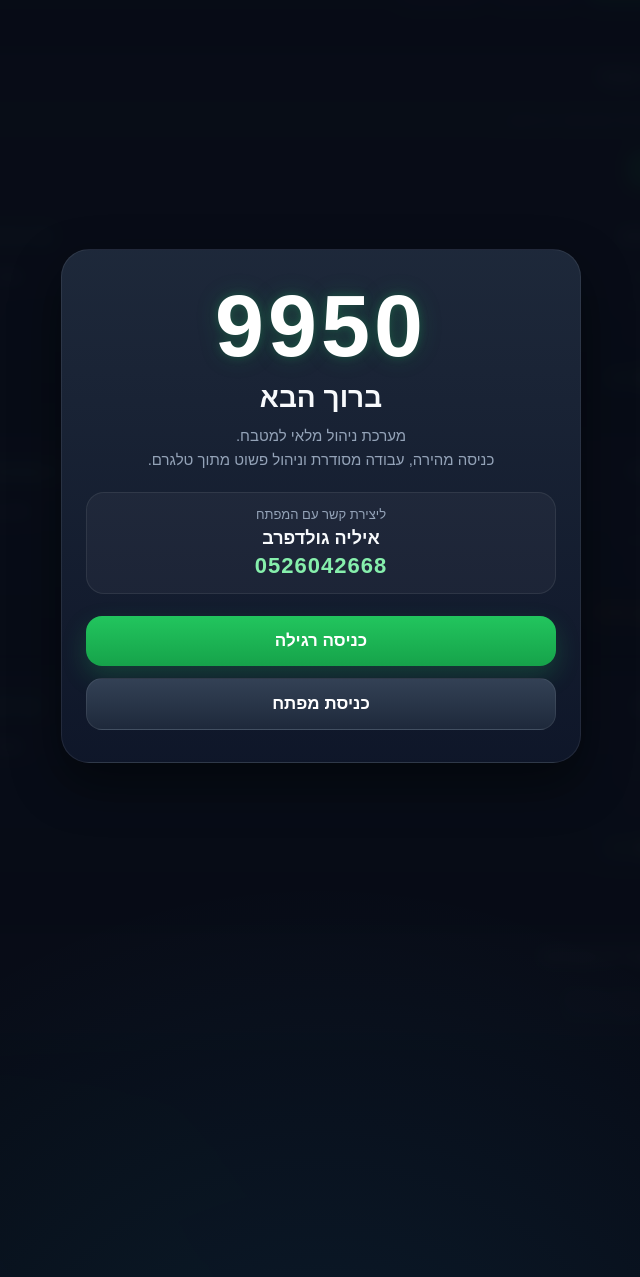
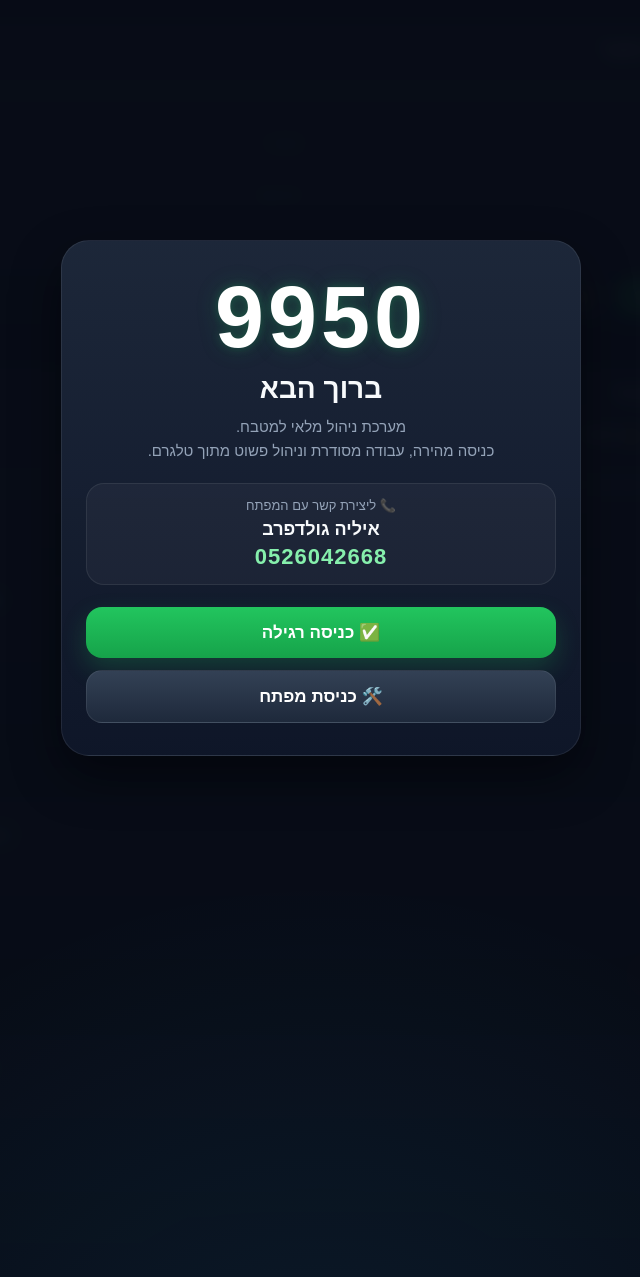
Before and after one commit to ifigolds/9950, a FastAPI app: page / in a window 1280 px wide. Shown: the part 499-1776 px from the top of the page, without its empty margins (319-959 px from the left). Run offline with FastAPI, Linux system fonts and the light colour scheme; data comes from the database, SQL or seed files in the repository; some libraries are stand-ins or nearby versions.

Commit message:
Improve user dashboard UI with icons

```diff
--- a/templates/index.html
+++ b/templates/index.html
@@ -9,12 +9,14 @@
     :root {
       --bg: #0f172a;
       --card: #1e293b;
+      --card-2: #243247;
       --text: #f8fafc;
       --muted: #94a3b8;
       --line: rgba(255,255,255,0.08);
       --primary: #22c55e;
       --danger: #ef4444;
       --warn: #f59e0b;
+      --info: #38bdf8;
       --shadow: 0 12px 30px rgba(0,0,0,0.28);
     }
 
@@ -36,11 +38,11 @@
     }
 
     .container {
-      max-width: 760px;
+      max-width: 860px;
       margin: 0 auto;
     }
 
-    .header, .card, .form-box {
+    .header, .card, .form-box, .welcome-box {
       background: linear-gradient(180deg, rgba(30,41,59,0.95), rgba(15,23,42,0.96));
       border: 1px solid var(--line);
       box-shadow: var(--shadow);
@@ -82,13 +84,13 @@
     }
 
     .stat-value {
-      font-size: 20px;
-      font-weight: 700;
+      font-size: 22px;
+      font-weight: 800;
     }
 
     .section-title {
-      font-size: 18px;
-      font-weight: 700;
+      font-size: 19px;
+      font-weight: 800;
       margin: 0 0 12px 0;
     }
 
@@ -107,6 +109,11 @@
       border-radius: 14px;
       padding: 12px 14px;
       outline: none;
+    }
+
+    .input::placeholder,
+    .search::placeholder {
+      color: #7c8aa0;
     }
 
     .btn {
@@ -133,7 +140,10 @@
       color: white;
     }
 
-    .grid { display: grid; gap: 12px; }
+    .grid {
+      display: grid;
+      gap: 12px;
+    }
 
     .product-head {
       display: flex;
@@ -143,7 +153,10 @@
       margin-bottom: 10px;
     }
 
-    .product-name { font-size: 18px; font-weight: 800; }
+    .product-name {
+      font-size: 18px;
+      font-weight: 800;
+    }
 
     .product-qty {
       font-size: 15px;
@@ -164,10 +177,18 @@
       padding: 6px 0;
     }
 
-    .row:last-child { border-bottom: none; }
+    .row:last-child {
+      border-bottom: none;
+    }
 
-    .label { color: var(--muted); }
-    .value { font-weight: 600; text-align: left; }
+    .label {
+      color: var(--muted);
+    }
+
+    .value {
+      font-weight: 600;
+      text-align: left;
+    }
 
     .status {
       margin-top: 12px;
@@ -281,8 +302,6 @@
       border-radius: 28px;
       padding: 32px 24px;
       text-align: center;
-      background: linear-gradient(180deg, rgba(30,41,59,0.98), rgba(15,23,42,0.98));
-      border: 1px solid rgba(255,255,255,0.08);
       box-shadow: 0 20px 50px rgba(0,0,0,0.45);
     }
 
@@ -390,6 +409,105 @@
       color: #7dd3fc;
     }
 
+    .dashboard-grid {
+      display: grid;
+      grid-template-columns: 1.2fr 1fr;
+      gap: 12px;
+      margin-bottom: 16px;
+    }
+
+    .locations-grid {
+      display: grid;
+      grid-template-columns: repeat(2, 1fr);
+      gap: 12px;
+    }
+
+    .location-card {
+      padding: 14px;
+      border-radius: 18px;
+      background: rgba(255,255,255,0.04);
+      border: 1px solid var(--line);
+      cursor: pointer;
+      transition: transform 0.15s ease, border-color 0.15s ease;
+    }
+
+    .location-card:active {
+      transform: scale(0.98);
+    }
+
+    .location-card.active {
+      border-color: rgba(56,189,248,0.55);
+      box-shadow: 0 0 0 1px rgba(56,189,248,0.18) inset;
+    }
+
+    .location-title {
+      font-size: 17px;
+      font-weight: 800;
+      margin-bottom: 8px;
+    }
+
+    .location-meta {
+      color: var(--muted);
+      font-size: 13px;
+      line-height: 1.5;
+    }
+
+    .alert-list {
+      display: grid;
+      gap: 10px;
+    }
+
+    .alert-item {
+      padding: 12px 14px;
+      border-radius: 16px;
+      background: rgba(245,158,11,0.10);
+      border: 1px solid rgba(245,158,11,0.22);
+    }
+
+    .alert-title {
+      font-weight: 800;
+      margin-bottom: 4px;
+    }
+
+    .alert-sub {
+      color: var(--muted);
+      font-size: 13px;
+    }
+
+    .filter-row {
+      display: flex;
+      gap: 8px;
+      flex-wrap: wrap;
+      margin-bottom: 12px;
+    }
+
+    .chip {
+      border: 1px solid var(--line);
+      background: rgba(255,255,255,0.04);
+      color: var(--text);
+      border-radius: 999px;
+      padding: 9px 13px;
+      cursor: pointer;
+      font-size: 13px;
+      font-weight: 700;
+    }
+
+    .chip.active {
+      background: rgba(56,189,248,0.12);
+      border-color: rgba(56,189,248,0.34);
+      color: #7dd3fc;
+    }
+
+    @media (max-width: 780px) {
+      .dashboard-grid {
+        grid-template-columns: 1fr;
+      }
+
+      .locations-grid {
+        grid-template-columns: 1fr;
+      }
+    }
+
     @media (max-width: 640px) {
       .stats, .two-cols {
         grid-template-columns: 1fr;
@@ -425,47 +543,59 @@
       </div>
 
       <div class="developer-box">
-        <div class="developer-label">ליצירת קשר עם המפתח</div>
+        <div class="developer-label">📞 ליצירת קשר עם המפתח</div>
         <div class="developer-name">איליה גולדפרב</div>
         <div class="developer-phone">0526042668</div>
       </div>
 
       <div class="welcome-actions">
-        <button class="welcome-enter" onclick="loginUser()">כניסה רגילה</button>
-        <button class="welcome-dev" onclick="toggleDeveloperLogin()">כניסת מפתח</button>
+        <button class="welcome-enter" onclick="loginUser()">✅ כניסה רגילה</button>
+        <button class="welcome-dev" onclick="toggleDeveloperLogin()">🛠️ כניסת מפתח</button>
       </div>
 
       <div id="developerLoginBox" class="password-box hidden">
         <input id="developerPassword" class="input" type="password" placeholder="הכנס סיסמה" />
-        <button class="welcome-enter" onclick="loginDeveloper()">התחבר כמפתח</button>
+        <button class="welcome-enter" onclick="loginDeveloper()">🔓 התחבר כמפתח</button>
       </div>
     </div>
   </div>
 
   <div class="container">
     <div class="header">
-      <h1 class="title">מערכת ניהול מלאי</h1>
+      <h1 class="title">📦 מערכת ניהול מלאי</h1>
       <div class="subtitle" id="welcomeText">טוען נתוני משתמש...</div>
       <div id="roleBadge" class="role-badge hidden"></div>
 
       <div class="stats">
         <div class="stat">
-          <div class="stat-label">סה״כ מוצרים</div>
+          <div class="stat-label">📦 סה״כ מוצרים</div>
           <div class="stat-value" id="totalProducts">0</div>
         </div>
         <div class="stat">
-          <div class="stat-label">פריטים במחסור</div>
+          <div class="stat-label">⚠️ פריטים במחסור</div>
           <div class="stat-value" id="lowStockCount">0</div>
         </div>
         <div class="stat">
-          <div class="stat-label">מיקומים פעילים</div>
+          <div class="stat-label">📍 מיקומים פעילים</div>
           <div class="stat-value" id="locationsCount">0</div>
         </div>
       </div>
     </div>
 
+    <div id="userDashboard" class="dashboard-grid">
+      <div class="card">
+        <div class="section-title">⚠️ מה חסר עכשיו</div>
+        <div id="lowStockPreview" class="alert-list"></div>
+      </div>
+
+      <div class="card">
+        <div class="section-title">🧊 מיקומים</div>
+        <div id="locationsGrid" class="locations-grid"></div>
+      </div>
+    </div>
+
     <div id="addProductBox" class="form-box">
-      <div class="section-title">הוספת מוצר</div>
+      <div class="section-title">➕ הוספת מוצר</div>
 
       <div class="form-grid">
         <input id="name" class="input" type="text" placeholder="שם מוצר" />
@@ -480,32 +610,34 @@
         <input id="notes" class="input" type="text" placeholder="הערות" />
 
         <div class="toolbar">
-          <button class="btn btn-primary" onclick="addProduct()">שמור מוצר</button>
-          <button class="btn btn-secondary" onclick="showLowStock()">מה חסר</button>
-          <button class="btn btn-secondary" onclick="loadInventory()">הצג הכל</button>
+          <button class="btn btn-primary" onclick="addProduct()">💾 שמור מוצר</button>
+          <button class="btn btn-secondary" onclick="showLowStock()">⚠️ מה חסר</button>
+          <button class="btn btn-secondary" onclick="loadInventory()">📋 הצג הכל</button>
         </div>
       </div>
     </div>
 
     <div class="card">
-      <div class="section-title">מלאי נוכחי</div>
+      <div class="section-title">🔎 מלאי נוכחי</div>
+
+      <div class="filter-row" id="filterRow"></div>
 
       <div class="toolbar">
         <input
           id="searchInput"
           class="search"
           type="text"
-          placeholder="חיפוש לפי שם מוצר או מיקום..."
+          placeholder="🔎 חיפוש לפי שם מוצר או מיקום..."
           oninput="renderProducts()"
         />
-        <button class="btn btn-primary" onclick="loadInventory()">רענן</button>
+        <button class="btn btn-primary" onclick="loadInventory()">🔄 רענן</button>
       </div>
 
       <div id="inventoryList" class="grid"></div>
     </div>
 
     <div class="card">
-      <div class="section-title">היסטוריית פעולות</div>
+      <div class="section-title">🕘 היסטוריית פעולות</div>
       <div id="logsList" class="logs-list"></div>
     </div>
   </div>
@@ -517,6 +649,7 @@
 
     let inventoryData = [];
     let currentRole = "user";
+    let activeFilter = "all";
 
     function setRole(role) {
       currentRole = role;
@@ -525,7 +658,7 @@
       const addProductBox = document.getElementById("addProductBox");
 
       roleBadge.classList.remove("hidden");
-      roleBadge.textContent = role === "developer" ? "מצב מפתח" : "כניסה רגילה";
+      roleBadge.textContent = role === "developer" ? "🛠️ מצב מפתח" : "👤 כניסה רגילה";
 
       if (role === "developer") {
         addProductBox.classList.remove("hidden");
@@ -604,11 +737,89 @@
       document.getElementById("locationsCount").textContent = uniqueLocations.size;
     }
 
+    function renderFilters(data) {
+      const row = document.getElementById("filterRow");
+      const locations = [...new Set(data.map(item => item.location).filter(Boolean))];
+
+      const chips = [
+        { key: "all", label: "📋 הכל" },
+        { key: "low", label: "⚠️ מחסור" },
+        ...locations.map(loc => ({ key: loc, label: `🧊 ${loc}` }))
+      ];
+
+      row.innerHTML = chips.map(chip => `
+        <button class="chip ${activeFilter === chip.key ? 'active' : ''}" onclick="setFilter('${chip.key.replace(/'/g, "\\'")}')">
+          ${chip.label}
+        </button>
+      `).join("");
+    }
+
+    function setFilter(filterKey) {
+      activeFilter = filterKey;
+      renderFilters(inventoryData);
+      renderProducts();
+    }
+
+    function renderLowStockPreview(data) {
+      const container = document.getElementById("lowStockPreview");
+      const low = data.filter(item => Number(item.quantity) <= Number(item.minimum));
+
+      if (!low.length) {
+        container.innerHTML = `<div class="empty-state">✅ כרגע אין מחסור</div>`;
+        return;
+      }
+
+      container.innerHTML = low.slice(0, 6).map(item => `
+        <div class="alert-item">
+          <div class="alert-title">⚠️ ${item.name} — ${item.quantity} ${item.unit}</div>
+          <div class="alert-sub">📍 ${item.location} | מינימום: ${item.minimum}</div>
+        </div>
+      `).join("");
+    }
+
+    function renderLocations(data) {
+      const container = document.getElementById("locationsGrid");
+      const grouped = {};
+
+      data.forEach(item => {
+        if (!grouped[item.location]) grouped[item.location] = [];
+        grouped[item.location].push(item);
+      });
+
+      const locations = Object.keys(grouped);
+
+      if (!locations.length) {
+        container.innerHTML = `<div class="empty-state">אין מיקומים להצגה</div>`;
+        return;
+      }
+
+      container.innerHTML = locations.map(location => {
+        const items = grouped[location];
+        const lowCount = items.filter(item => Number(item.quantity) <= Number(item.minimum)).length;
+
+        return `
+          <div class="location-card ${activeFilter === location ? 'active' : ''}" onclick="setFilter('${location.replace(/'/g, "\\'")}')">
+            <div class="location-title">🧊 ${location}</div>
+            <div class="location-meta">
+              📦 ${items.length} פריטים<br>
+              ${lowCount > 0 ? `⚠️ ${lowCount} במחסור` : '✅ תקין'}
+            </div>
+          </div>
+        `;
+      }).join("");
+    }
+
     function renderProducts() {
       const list = document.getElementById("inventoryList");
       const query = document.getElementById("searchInput").value.trim().toLowerCase();
 
       let filtered = [...inventoryData];
+
+      if (activeFilter === "low") {
+        filtered = filtered.filter(item => Number(item.quantity) <= Number(item.minimum));
+      } else if (activeFilter !== "all") {
+        filtered = filtered.filter(item => item.location === activeFilter);
+      }
 
       if (query) {
         filtered = filtered.filter(item =>
@@ -628,10 +839,10 @@
           ? `
             <div class="product-actions">
               <button class="small-btn small-use" onclick="useProduct(${item.id}, '${item.name.replace(/'/g, "\\'")}')">
-                שימוש
+                ⚙️ שימוש
               </button>
               <button class="small-btn small-delete" onclick="deleteProduct(${item.id}, '${item.name.replace(/'/g, "\\'")}')">
-                מחק
+                🗑️ מחק
               </button>
             </div>
           `
@@ -640,20 +851,20 @@
         return `
           <div class="card">
             <div class="product-head">
-              <div class="product-name">${item.name}</div>
+              <div class="product-name">📦 ${item.name}</div>
               <div class="product-qty">${item.quantity} ${item.unit}</div>
             </div>
 
             <div class="row">
-              <div class="label">מיקום</div>
+              <div class="label">📍 מיקום</div>
               <div class="value">${item.location}</div>
             </div>
             <div class="row">
-              <div class="label">מינימום</div>
+              <div class="label">📉 מינימום</div>
               <div class="value">${item.minimum}</div>
             </div>
             <div class="row">
-              <div class="label">הערות</div>
+              <div class="label">📝 הערות</div>
               <div class="value">${item.notes || "-"}</div>
             </div>
 
@@ -675,7 +886,11 @@
         const response = await fetch("/api/inventory");
         const data = await response.json();
         inventoryData = data;
+
         updateHeaderStats(data);
+        renderFilters(data);
+        renderLowStockPreview(data);
+        renderLocations(data);
         renderProducts();
         await loadLogs();
       } catch (error) {
@@ -684,22 +899,9 @@
     }
 
     async function showLowStock() {
-      const list = document.getElementById("inventoryList");
-      list.innerHTML = `<div class="empty-state">טוען נתוני מחסור...</div>`;
-
-      try {
-        const response = await fetch("/api/low-stock");
-        const data = await response.json();
-        inventoryData = data;
-
-        const allResponse = await fetch("/api/inventory");
-        const allData = await allResponse.json();
-        updateHeaderStats(allData);
-
-        renderProducts();
-      } catch (error) {
-        list.innerHTML = `<div class="empty-state">שגיאה בטעינת הנתונים</div>`;
-      }
+      activeFilter = "low";
+      renderFilters(inventoryData);
+      renderProducts();
     }
 
     async function loadLogs() {
@@ -716,7 +918,7 @@
 
         list.innerHTML = logs.map(log => `
           <div class="log-item">
-            <div>${log.action}</div>
+            <div>🕘 ${log.action}</div>
             <div class="log-time">${log.created_at}</div>
           </div>
         `).join("");
@@ -844,7 +1046,7 @@
         welcomeText.textContent = "ברוך הבא למערכת ניהול המלאי";
       }
 
-      tg.MainButton.setText("רענן מלאי");
+      tg.MainButton.setText("🔄 רענן מלאי");
       tg.MainButton.show();
       tg.MainButton.onClick(loadInventory);
     }
```
